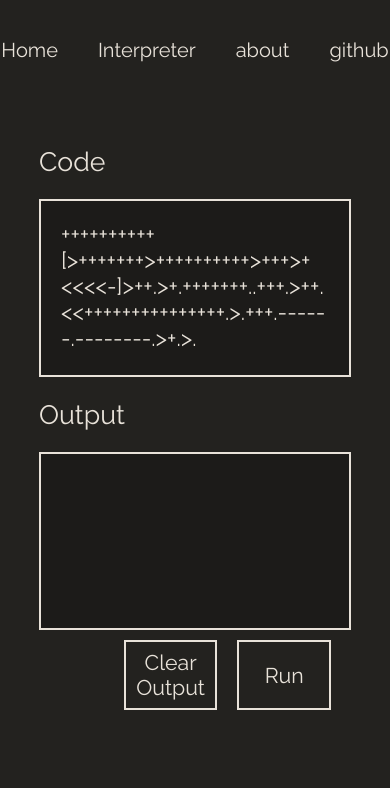
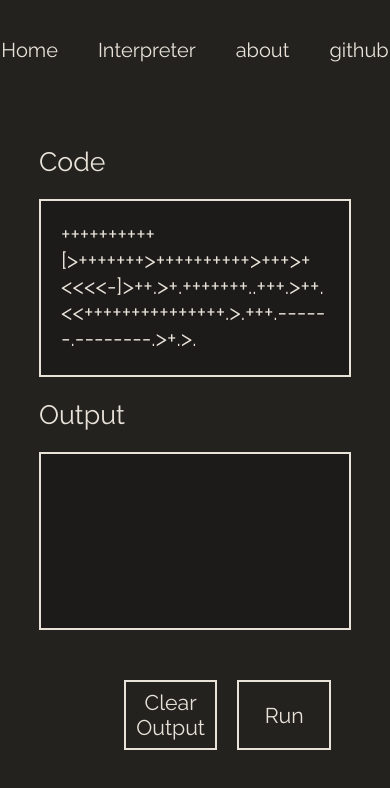
Before and after one commit to Liberontissauri/BrainFckInterpreter, a Vue app: page /#/ in a window 390 px wide. Both pictures are taken after a click on the link "Interpreter". Shown: the top 788 px of the page. Built offline with nearby package versions, Linux system fonts and the light colour scheme.

Commit message:
added whitespace between the buttons and the inputs when the sccreen is too big

```diff
--- a/src/views/CodePage.vue
+++ b/src/views/CodePage.vue
@@ -94,5 +94,10 @@ export default {
       border-width: 2px;
       margin-right: 20px;
     }
+
+    #code-buttons-div {
+    position: relative;
+    top: 40px;
+  }
   }
 </style>
```
